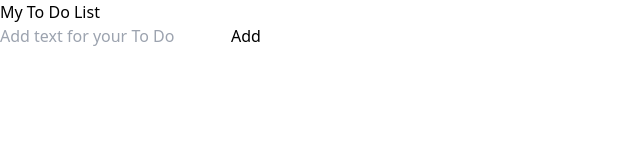
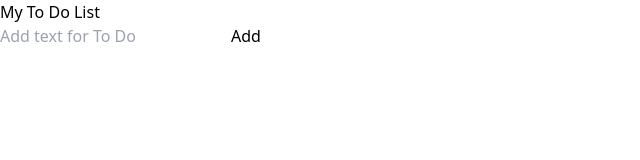
Before and after one commit to JohanSwannie/React-Redux-Complete, a React (Vite) app: page / in a window 1280 px wide. Shown: the top 160 px of the page, without its empty margins (0-640 px from the left). Built offline with nearby package versions, Linux system fonts and the light colour scheme.

Commit message:
Update AddTodo JSX Component

```diff
--- a/src/components/AddTodo.jsx
+++ b/src/components/AddTodo.jsx
@@ -13,11 +13,11 @@
   };
 
   return (
-    <form onSubmit={addTodoHandler} className="flex border-white border-2">
+    <form onSubmit={addTodoHandler} className="flex border-white border-2 mb-8">
       <input
         type="text"
         className="w-full border placeholder:text-white-700 border-black/10 px-3 outline-none duration-150 bg-white/20 py-1.5"
-        placeholder="Add text for your To Do"
+        placeholder="Add text for To Do"
         value={todoMsg}
         onChange={(event) => setTodoMsg(event.target.value)}
       />
```
